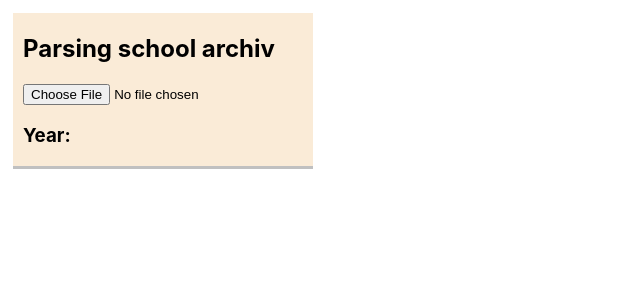
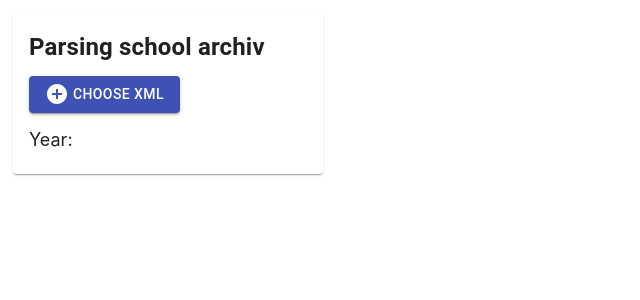
Before and after one commit to jarek-figura/school-export-xml, a React (Create React App) app: page / in a window 1280 px wide. Shown: the top 300 px of the page, without its empty margins (0-640 px from the left). Built offline with nearby package versions, Linux system fonts and the light colour scheme.

Commit message:
material-ui wip: App + StudentActivity

```diff
--- a/src/components/business/App.css
+++ b/src/components/business/App.css
@@ -10,5 +10,5 @@ form {
 .App {
   position: sticky;
   top: 0;
-  border-bottom: 3px solid silver;
+  min-width: 310px;
 }
--- a/src/components/business/App.js
+++ b/src/components/business/App.js
@@ -3,6 +3,13 @@ import { withXML } from "../contexts/XML";
 import Students from './Students';
 import StudentActivity from './StudentActivity';
 import './App.css';
+
+import Button from '@material-ui/core/Button';
+import AddCircle from '@material-ui/icons/AddCircle';
+import Typography from '@material-ui/core/Typography';
+import Box from '@material-ui/core/Box';
+import Card from '@material-ui/core/Card';
+import CardContent from '@material-ui/core/CardContent';
 
 export class App extends Component {
   state = { formError: null };
@@ -30,6 +37,7 @@ export class App extends Component {
   };
 
   render() {
+
     let yearStart, yearEnd;
     if (this.props.year) {
       yearStart = new Date(this.props.year.querySelector('start').innerHTML);
@@ -40,20 +48,39 @@ export class App extends Component {
       <table>
         <tbody>
           <tr>
-            <td style={{verticalAlign: 'top', minWidth: '300px'}}>
-              <div className='App'>
-                <form id='form1'>
-                  <h2>Parsing school archiv</h2>
-                  <input type='file' name='file' onChange={this.handleChange}/>
-                  {this.state.formError && <p style={{color: 'red', fontSize: '22px', fontWeight: 'bold'}}>{this.state.formError.message}</p>}
-                  <h3>Year: {this.props.year && `${yearStart.toLocaleDateString('pl-PL')} - ${yearEnd.toLocaleDateString('pl-PL')}`}</h3>
-                  <p style={{ color: 'red' }}>{this.props.parsingTxt}</p>
-                </form>
-              </div>
+            <td style={{ verticalAlign: 'top' }}>
+              <Card className='App'>
+                <CardContent>
+                  <Typography>
+                    <Box fontSize='h5.fontSize' fontWeight='fontWeightBold' mb={1.4}>Parsing school archiv</Box>
+                    <input
+                      color="primary"
+                      type="file"
+                      id="icon-button-file"
+                      onChange={this.handleChange}
+                      hidden
+                    />
+                    <label htmlFor="icon-button-file">
+                      <Button
+                        variant="contained"
+                        color="primary"
+                        component="span"
+                      >
+                        <AddCircle />&nbsp;Choose XML
+                      </Button>
+                    </label>
+                  </Typography>
+                  {this.state.formError && <Typography color='secondary'>{this.state.formError.message}</Typography>}
+                  <Box fontSize={18} mt={2}>
+                    Year: {this.props.year && `${yearStart.toLocaleDateString('pl-PL')} - ${yearEnd.toLocaleDateString('pl-PL')}`}
+                  </Box>
+                  <Typography color='secondary'>{this.props.parsingTxt}</Typography>
+                </CardContent>
+              </Card>
               { this.props.year && <Students /> }
             </td>
-            <td style={{verticalAlign: 'top'}}>
-              { this.props.year && <StudentActivity /> }
+            <td style={{ verticalAlign: 'top' }}>
+              {this.props.year && <StudentActivity />}
             </td>
           </tr>
         </tbody>
--- a/src/components/business/ClassSearch.js
+++ b/src/components/business/ClassSearch.js
@@ -1,5 +1,8 @@
 import React, {Component} from 'react';
 import { withXML } from "../contexts/XML";
+
+import Input from '@material-ui/core/Input';
+import Box from '@material-ui/core/Box';
 
 class ClassSearch extends Component {
 
@@ -7,14 +10,13 @@ class ClassSearch extends Component {
 
   render(){
     return(
-      <span style={{ padding: '0 10px' }}>
-        class: <input
-          style={{maxWidth: '80px'}}
+      <Box ml={2.4} mt={3}>
+        class: <Input
           placeholder='search'
           value={this.props.searchClass}
           onChange={this.handleChange}
         />
-      </span>
+      </Box>
     );
   }
 }
--- a/src/components/business/StudentActivity.js
+++ b/src/components/business/StudentActivity.js
@@ -5,6 +5,16 @@ import Semester from './Semester';
 import SubjectSearch from './SubjectSearch';
 import ClassSearch from './ClassSearch';
 import TeacherSearch from './TeacherSearch';
+
+import Button from '@material-ui/core/Button';
+import Close from '@material-ui/icons/Close';
+import Search from '@material-ui/icons/Search';
+import Undo from '@material-ui/icons/Undo';
+import Typography from '@material-ui/core/Typography';
+import Box from '@material-ui/core/Box';
+import Card from '@material-ui/core/Card';
+import CardContent from '@material-ui/core/CardContent';
+import Divider from '@material-ui/core/Divider';
 
 export class StudentActivity extends Component {
 
@@ -14,32 +24,42 @@ export class StudentActivity extends Component {
 
   render() {
     const clickedId = this.props.studentClickedId;
-    const userName = clickedId ? `${this.props.studentName[clickedId]} ${this.props.studentSurname[clickedId]} - ${this.props.studentUserName[clickedId]}` : 'All students';
+    const userName = clickedId ? `${this.props.studentUserName[clickedId]} - ${this.props.studentName[clickedId]} ${this.props.studentSurname[clickedId]}` : 'All students';
     const semester = this.props.semester && Array.from(this.props.semester);
 
     let showPresencesText = !this.props.showStudentPresences ? 'show student presences' : 'hide student presences';
 
     return (
       <span className='school'>
-        <div className='school-top'>
-          <span>
-            <h2 style={{ textAlign: 'left' }}>Student Activity</h2>
-            <h3 style={{ textAlign: 'left' }}>
-              student: <span style={{ color: 'blue' }}>{userName}</span>
-            </h3>
-            <h3>
-              <button onClick={this.handleClick}>{`${showPresencesText}`}</button> {clickedId
-                ? <button onClick={this.handleResetStudent} style={{ color: 'red' }}>Reset student</button>
-                : null
-              }
-            </h3>
-          </span>
+        <Card className='school-top'>
+          <CardContent>
+            <Typography><Box fontSize='h5.fontSize' fontWeight='fontWeightBold' mb={2}>Student Activities</Box></Typography>
+            <Box fontSize='h6.fontSize' mb={2}>Student: <span style={{ color: 'blue' }}>{userName}</span></Box>
+            <Button
+              variant="contained"
+              color="primary"
+              component="span"
+              onClick={this.handleClick}
+            >
+              {!this.props.showStudentPresences ? <Search /> : <Close />}&nbsp;{`${showPresencesText}`}
+            </Button> {clickedId
+              ? <Button
+                  variant="contained"
+                  color="secondary"
+                  component="span"
+                  onClick={this.handleResetStudent}
+                ><Undo />&nbsp;Reset student
+                </Button>
+              : null
+            }
+          </CardContent>
+          <Divider orientation='vertical' variant='middle' />
           <span>
             <div><ClassSearch/></div>
             <div><SubjectSearch/></div>
             <div><TeacherSearch/></div>
           </span>
-        </div>
+        </Card>
         <div className='semester-column'>
         {
           semester && semester.map(
--- a/src/components/business/Students.css
+++ b/src/components/business/Students.css
@@ -85,7 +85,6 @@
   flex-flow: row wrap;
   align-items: flex-start;
   align-content: flex-start;
-  border-bottom: 3px solid silver;
 }
 
 .school-top > span:nth-child(2) {
--- a/src/components/business/SubjectSearch.js
+++ b/src/components/business/SubjectSearch.js
@@ -1,5 +1,8 @@
 import React, {Component} from 'react';
 import { withXML } from "../contexts/XML";
+
+import Input from '@material-ui/core/Input';
+import Box from '@material-ui/core/Box';
 
 class SubjectSearch extends Component {
 
@@ -7,14 +10,13 @@ class SubjectSearch extends Component {
 
   render(){
     return(
-      <span style={{ padding: '0 10px' }}>
-        subject: <input
-          style={{maxWidth: '80px'}}
+      <Box ml={0.3} mt={1} mb={1}>
+        subject: <Input
           placeholder='search'
           value={this.props.searchSubject}
           onChange={this.handleChange}
         />
-      </span>
+      </Box>
     );
   }
 }
--- a/src/components/business/TeacherSearch.js
+++ b/src/components/business/TeacherSearch.js
@@ -1,5 +1,8 @@
 import React, {Component} from 'react';
 import { withXML } from "../contexts/XML";
+
+import Input from '@material-ui/core/Input';
+import Box from '@material-ui/core/Box';
 
 class TeacherSearch extends Component {
 
@@ -8,18 +11,18 @@ class TeacherSearch extends Component {
 
   render(){
     return(
-      <span style={{ padding: '0 10px' }}>
-        teacher: <input style={{ maxWidth: '80px', marginRight: '5px' }}
+      <Box mb={3}>
+        teacher: <Input style={{ maxWidth: '80px', marginRight: '8px' }}
           placeholder='name'
           value={this.props.searchTeacherName}
           onChange={this.handleSearchName}
         />
-        <input style={{ maxWidth: '80px' }}
+        <Input style={{ maxWidth: '80px' }}
           placeholder='surname'
           value={this.props.searchTeacherSurname}
           onChange={this.handleSearchSurname}
         />
-      </span>
+      </Box>
     );
   }
 }
```
